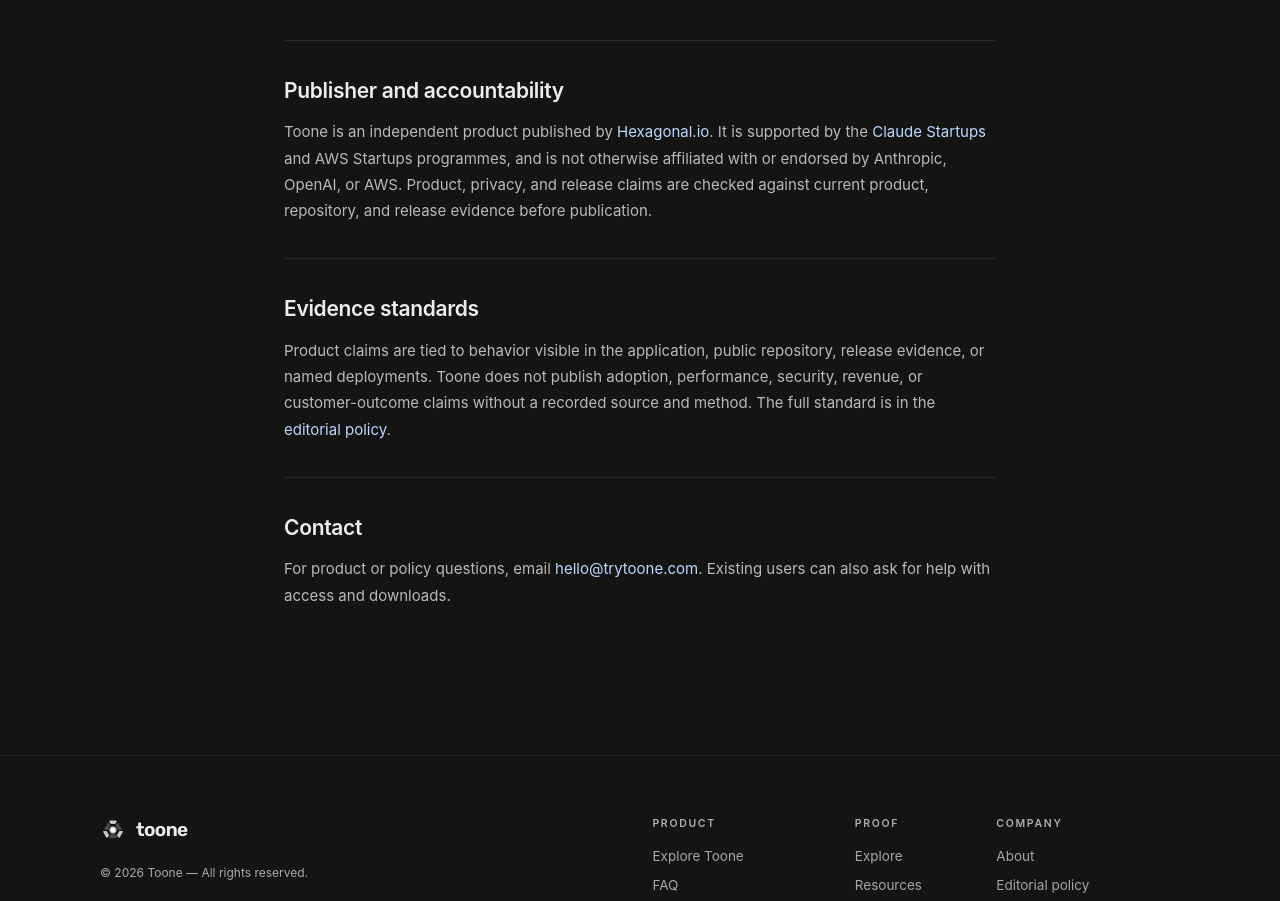
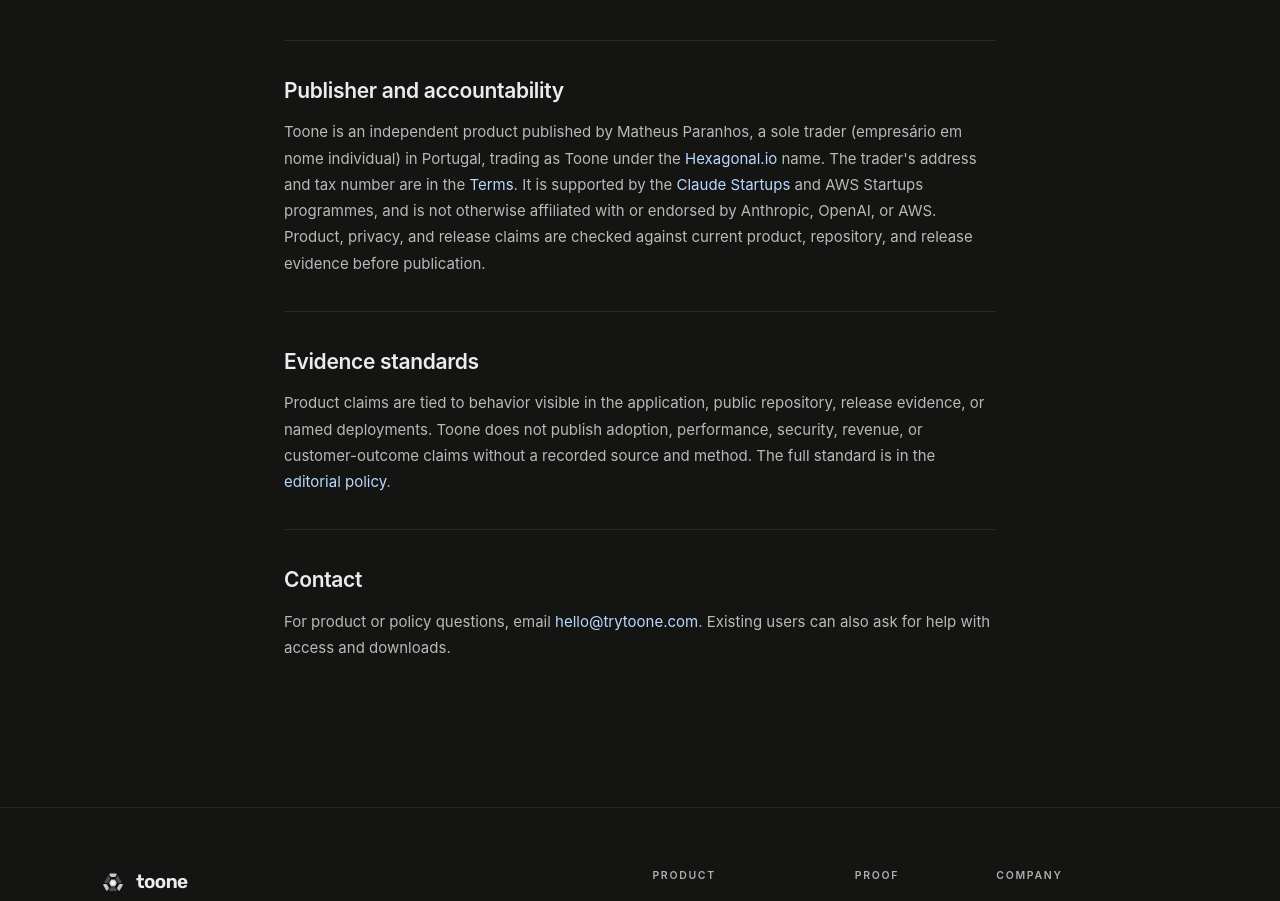
Before and after one commit to io-hexagonal/Toone, a Next.js app: page /en/about in a window 1280 px wide. Shown: the part 1725-2626 px from the top of the page. Built offline with nearby package versions, Linux system fonts and the light colour scheme; no server answers.

Commit message:
About: Toone is published by Matheus Paranhos, a sole trader in Portugal trading as Toone under the Hexagonal.io name, with a pointer to the trader details; Legal notice date follows the filled-in trader data

```diff
--- a/app/[locale]/about/page.tsx
+++ b/app/[locale]/about/page.tsx
@@ -3,6 +3,8 @@ import { localeRobots, localeVersions } from "@/i18n/indexing";
 import { redirectToEnglish, type PageSearchParams } from "@/lib/english-only";
 import { setRequestLocale } from "next-intl/server";
 import TrustPage from "@/components/TrustPage";
+import { LEGAL_NOTICE_PATH } from "@/lib/legal/terms";
+import { TRADER_DETAILS_COMPLETE } from "@/lib/legal/trader";
 
 type Props = { params: Promise<{ locale: string }>; searchParams: PageSearchParams };
 
@@ -13,7 +15,7 @@ export async function generateMetadata({ params }: Props): Promise<Metadata> {
     // the root `%s | Toone` template from adding a third (audit P2-5).
     title: { absolute: "About Toone (Toone AI) | macOS app by Hexagonal.io" },
     description:
-      "Toone, also known as Toone AI, is the AI workspace for your agentic workflows: a macOS app by Hexagonal.io, founded by Matheus Paranhos, that turns repeat work into reliable routines you can watch, pause, edit, and resume, on your own Claude Code or Codex.",
+      "Toone, also known as Toone AI, is the AI workspace for your agentic workflows: a macOS app published by Matheus Paranhos, a sole trader in Portugal (Hexagonal.io), that turns repeat work into reliable routines you can watch, pause, edit, and resume, on your own Claude Code or Codex.",
     alternates: { canonical: "https://trytoone.com/en/about" },
     robots: localeRobots(locale),
     other: localeVersions("/about", ["en"]),
@@ -113,8 +115,14 @@ export default async function AboutPage({ params, searchParams }: Props) {
         <section>
           <h2>Publisher and accountability</h2>
           <p>
-            Toone is an independent product published by{` `}
-            <a href="https://www.hexagonal.io/">Hexagonal.io</a>. It is supported by the{` `}
+            Toone is an independent product published by Matheus Paranhos, a sole trader
+            (empresário em nome individual) in Portugal, trading as Toone under the{` `}
+            <a href="https://www.hexagonal.io/">Hexagonal.io</a> name. The trader&apos;s address and
+            tax number are in the{` `}
+            {TRADER_DETAILS_COMPLETE
+              ? <a href={`/en${LEGAL_NOTICE_PATH}`}>Legal notice</a>
+              : <a href="/en/terms#toone-pro">Terms</a>}
+            . It is supported by the{` `}
             <a href="https://claude.com/programs/startups">Claude Startups</a> and AWS Startups
             programmes, and is not otherwise affiliated with or endorsed by Anthropic, OpenAI, or
             AWS. Product, privacy, and release claims are checked against current product,
--- a/app/[locale]/legal-notice/page.tsx
+++ b/app/[locale]/legal-notice/page.tsx
@@ -14,7 +14,7 @@ export const revalidate = 300;
 type Props = { params: Promise<{ locale: string }>; searchParams: PageSearchParams };
 
 const CANONICAL = "https://trytoone.com/en/legal-notice";
-const UPDATED = "November 10, 2026";
+const UPDATED = "November 13, 2026";
 
 const TRADER_ROWS: TraderKey[] = [
   "fullName",
```
Also changed, not shown: 1 other file (tests, documents, lock files or other folders).
